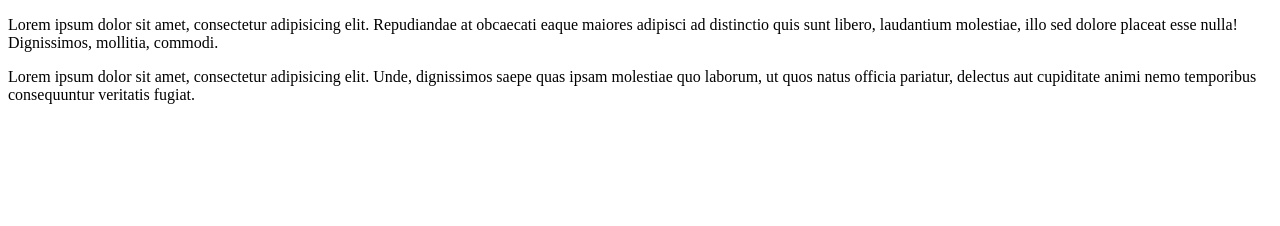
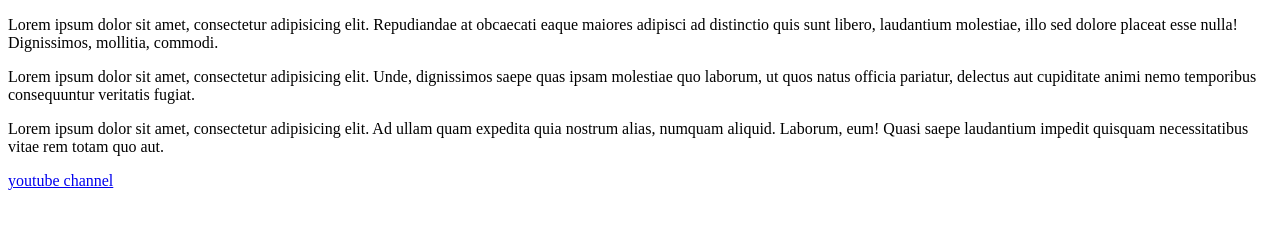
Before and after one commit to AleXDolgiy/test, a plain HTML site: page indext.html in a window 1280 px wide. Drawn offline with Linux system fonts and the light colour scheme.

Commit message:
add link

```diff
--- a/indext.html
+++ b/indext.html
@@ -8,9 +8,10 @@
 	<div>
 		<p>Lorem ipsum dolor sit amet, consectetur adipisicing elit. Repudiandae at obcaecati eaque maiores adipisci ad distinctio quis sunt libero, laudantium molestiae, illo sed dolore placeat esse nulla! Dignissimos, mollitia, commodi.</p>
 		<p>Lorem ipsum dolor sit amet, consectetur adipisicing elit. Unde, dignissimos saepe quas ipsam molestiae quo laborum, ut quos natus officia pariatur, delectus aut cupiditate animi nemo temporibus consequuntur veritatis fugiat.</p>
-		<p></p>
+		<p>Lorem ipsum dolor sit amet, consectetur adipisicing elit. Ad ullam quam expedita quia nostrum alias, numquam aliquid. Laborum, eum! Quasi saepe laudantium impedit quisquam necessitatibus vitae rem totam quo aut.</p>
 		<p></p>
 		<p></p>
 	</div>
+	<a href="https://www.youtube.com/watch?v=vFj2-bKGwkw">youtube channel</a>
 </body>
 </html>
```
